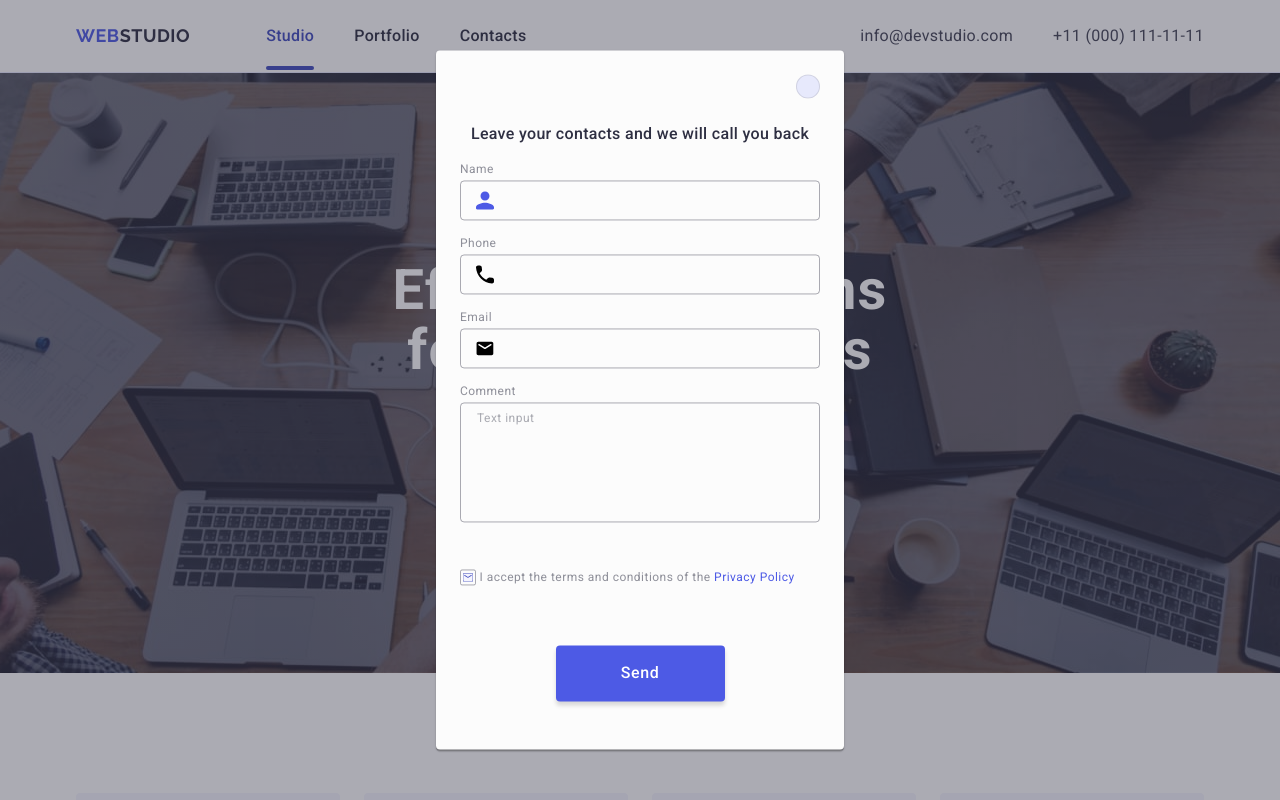
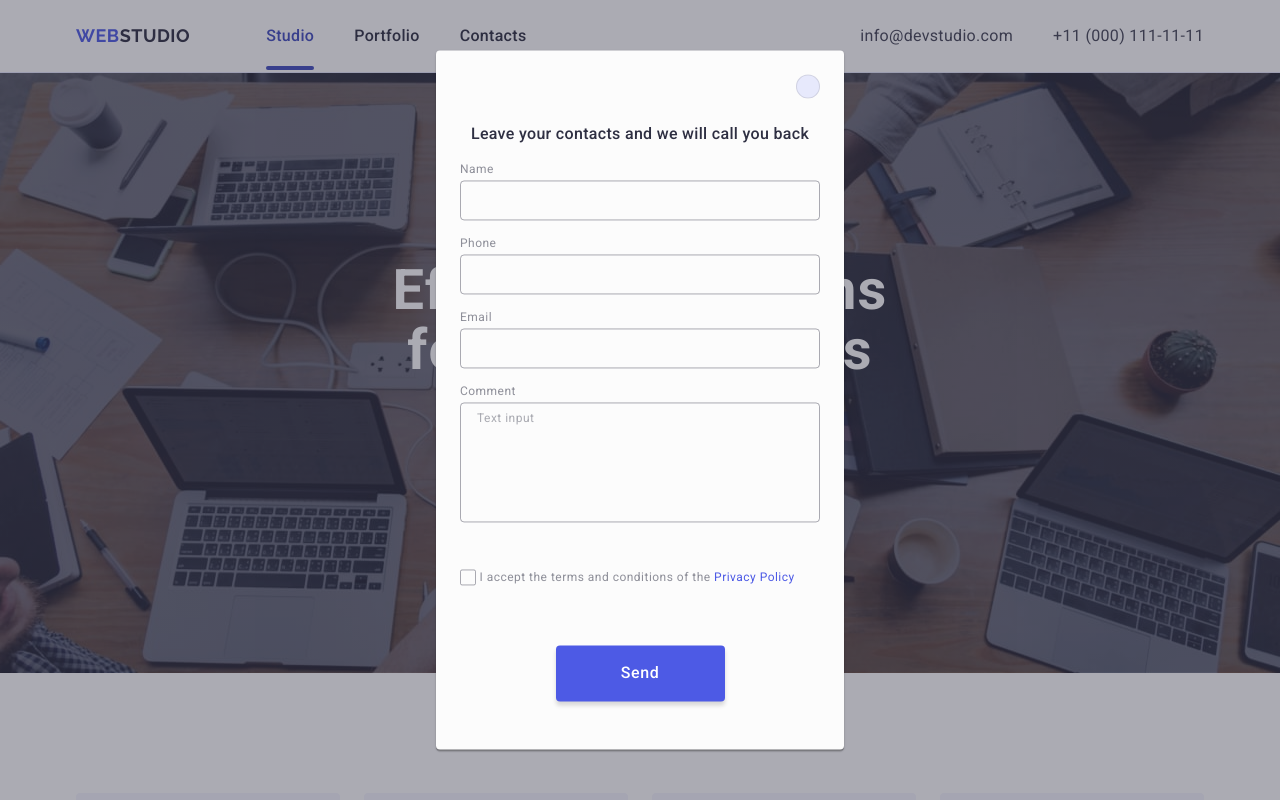
Before and after one commit to samuelzj/goit-markup-hw-05, a plain HTML site: page index.html in a window 1280 px wide. Shown: the top 800 px of the page. Drawn offline with nearby package versions, Linux system fonts and the light colour scheme.

Commit message:
prawie koniec

```diff
--- a/css/styles.css
+++ b/css/styles.css
@@ -709,14 +709,6 @@ button:focus {
     cursor: pointer;
 }
 
-.check-terms:checked .privacy-icon,
-.check:focus ,.privacy-icon,
-input[type="checkbox"]:checked + .privacy-icon {
-    background-color: #404bbf;
-    border: none;
-    fill: #f4f4fd;
-}
-
 .privacy {
     width: 16px;
     height: 16px;
@@ -733,6 +725,7 @@ input[type="checkbox"]:checked + .privacy-icon {
 
 .link-privacy {
     color: #4d5ae5;
+    underlin
 }
 
 .send-button {
```
